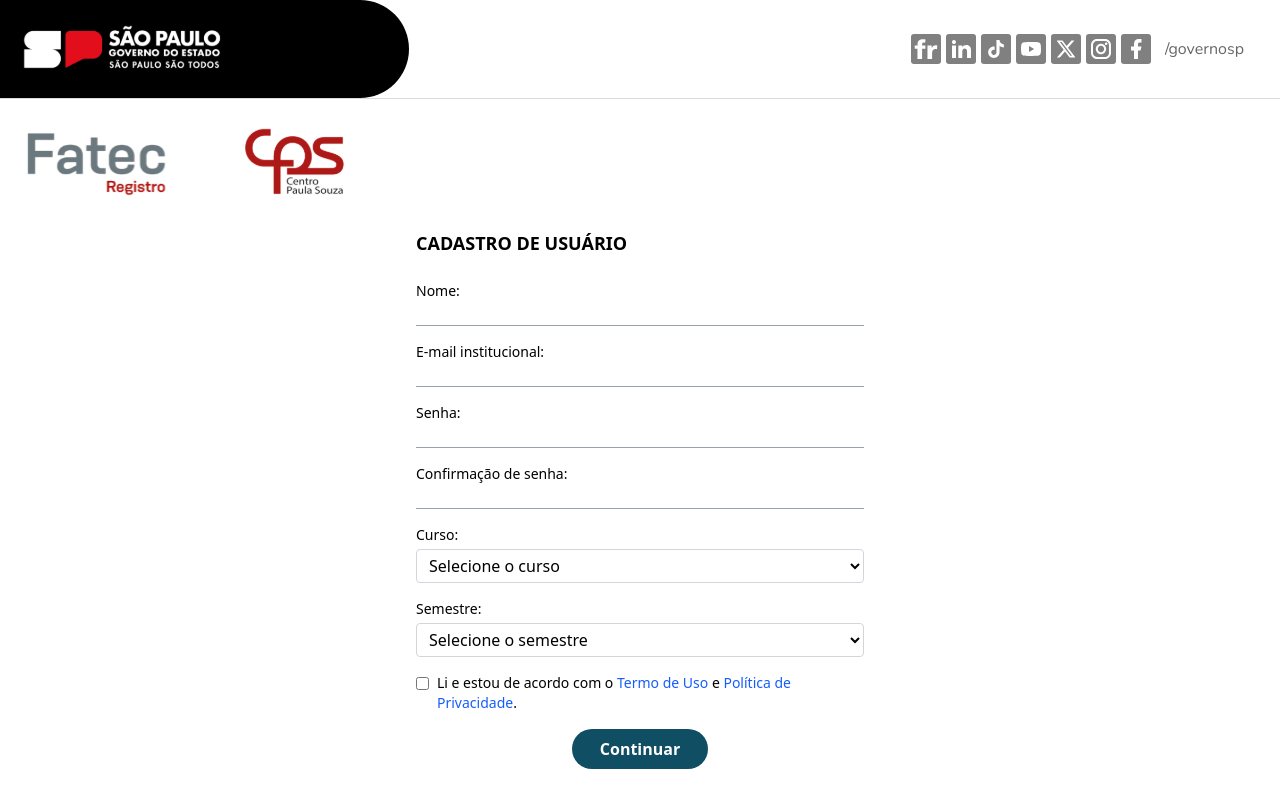
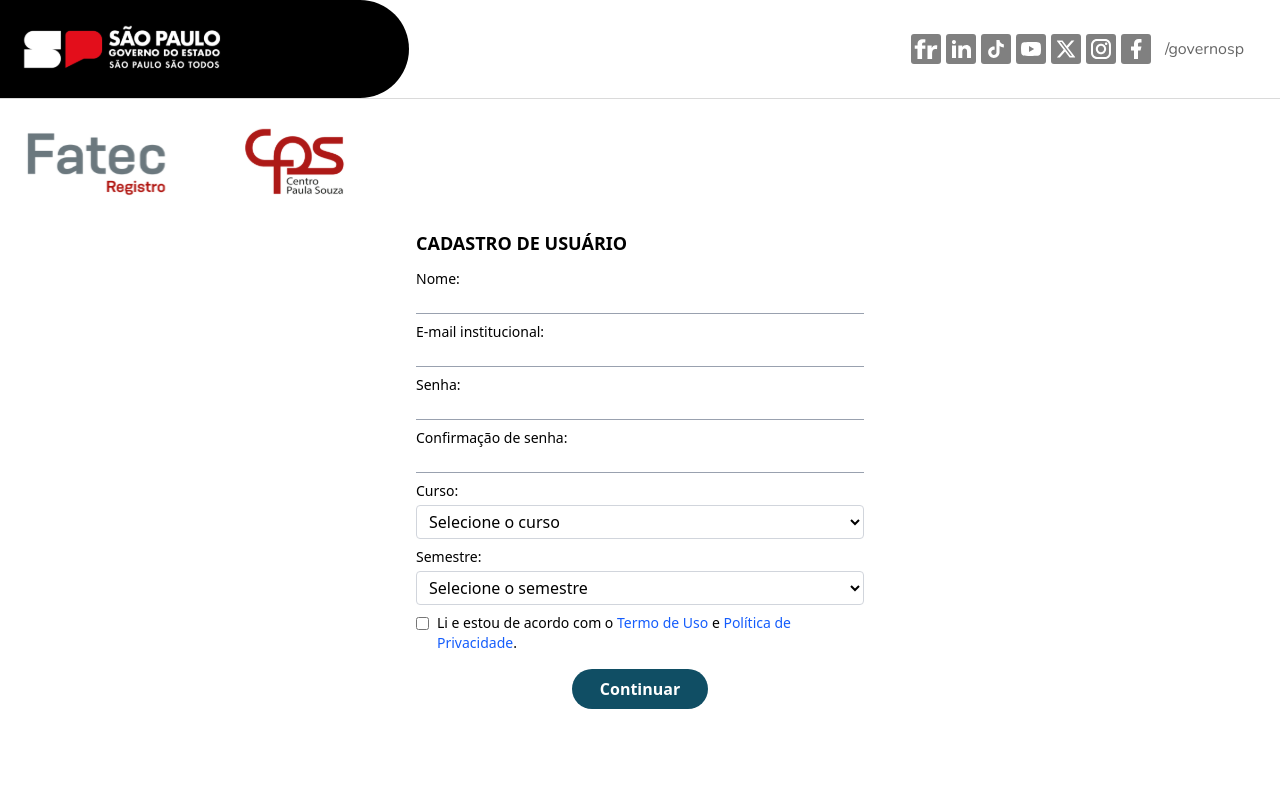
Before and after one commit to laboratorio-de-praticas/autenticacao-fe, a Next.js app: page / in a window 1280 px wide. Shown: the top 808 px of the page. Built offline with nearby package versions, Linux system fonts and the light colour scheme.

Commit message:
cleanup: code cleaning

```diff
--- a/src/components/signUpStudent/registerForm.jsx
+++ b/src/components/signUpStudent/registerForm.jsx
@@ -1,10 +1,10 @@
 const RegisterForm = () => {
     return (
-        <div className="min-h-auto pb-20 flex justify-center">
+        <div className="min-h-auto flex justify-center">
           <div className="w-full max-w-md">
-            <h2 className="text-lg font-bold mb-6">CADASTRO DE USUÁRIO</h2>
+            <h2 className="text-lg font-bold mb-3">CADASTRO DE USUÁRIO</h2>
 
-            <form className="flex flex-col gap-4">
+            <form className="flex flex-col gap-2">
               <div>
                 <label className="block text-sm font-medium">Nome:</label>
                 <input
@@ -41,8 +41,8 @@ const RegisterForm = () => {
                 <label className="block text-sm font-medium">Curso:</label>
                 <select className="w-full mt-1 border border-gray-300 rounded px-2 py-1">
                   <option>Selecione o curso</option>
-                  <option>ADS</option>
-                  <option>Eventos</option>
+                  <option>Desenvolvimento de Software Multiplataforma</option>
+                  <option>Gestão Empresarial</option>
                 </select>
               </div>
 
@@ -52,6 +52,10 @@ const RegisterForm = () => {
                   <option>Selecione o semestre</option>
                   <option>1º Semestre</option>
                   <option>2º Semestre</option>
+                  <option>3º Semestre</option>
+                  <option>4º Semestre</option>
+                  <option>5º Semestre</option>
+                  <option>6º Semestre</option>
                 </select>
               </div>
 
@@ -71,7 +75,7 @@ const RegisterForm = () => {
 
               <button
                 type="submit"
-                className="bg-cyan-900 text-white max-w-52 font-semibold py-2 px-7 rounded-full hover:bg-cyan-800 transition mx-auto"
+                className="bg-cyan-900 text-white max-w-52 font-semibold py-2 px-7 mt-2 rounded-full hover:bg-cyan-800 transition mx-auto"
               >
                 Continuar
               </button>
```
